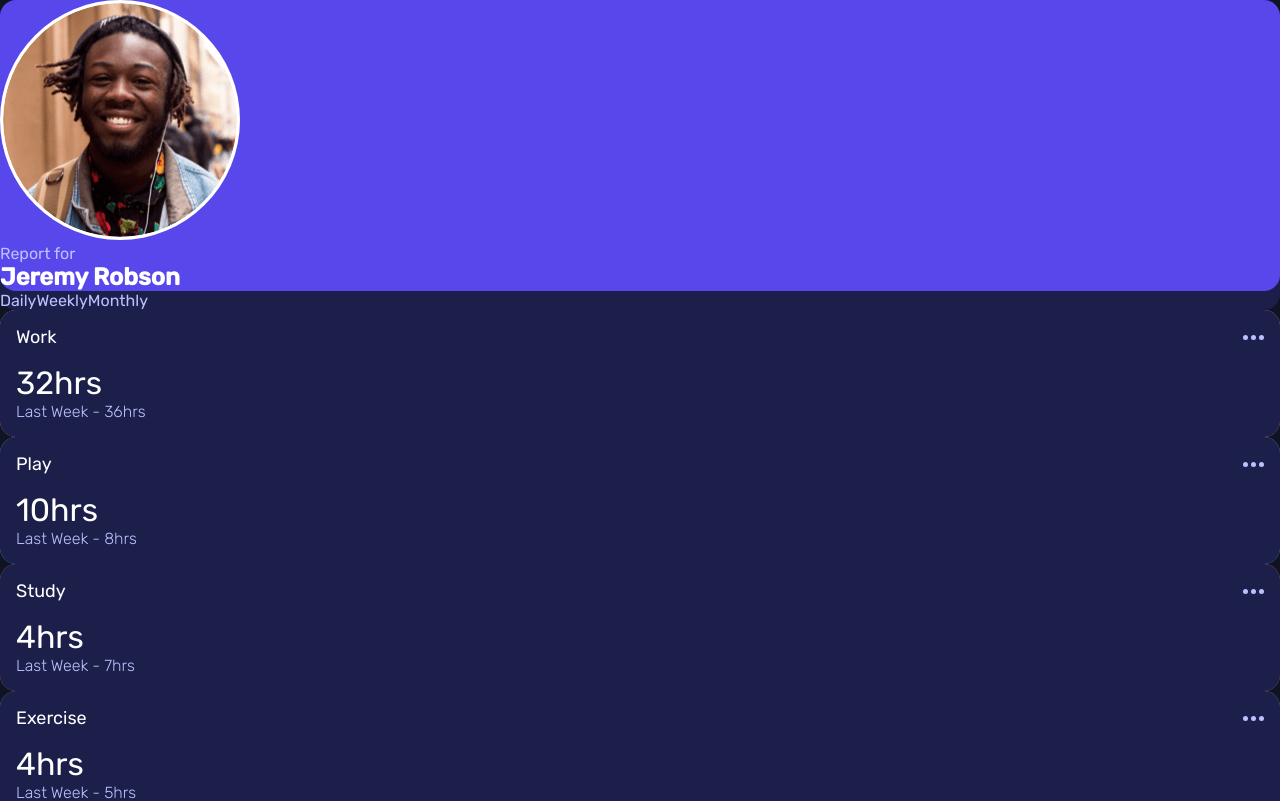
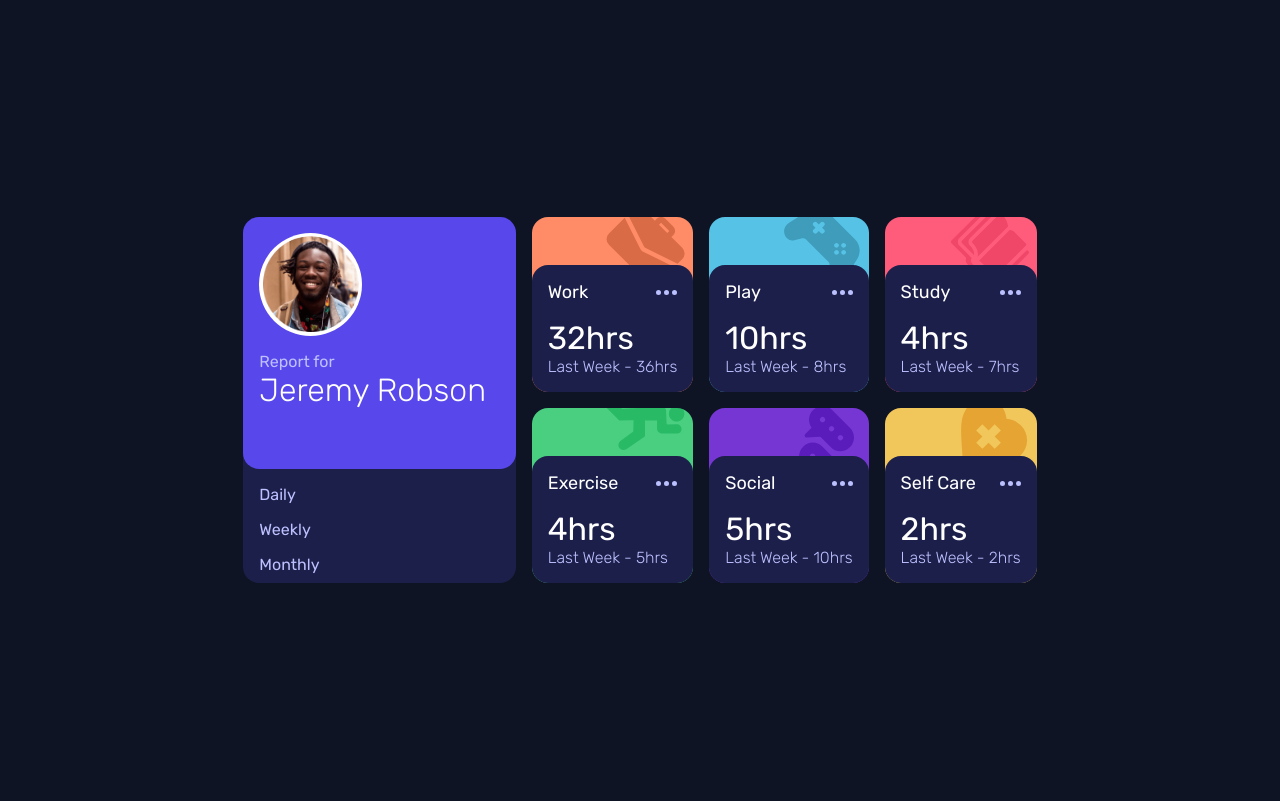
Before and after one commit to im-victor-mendez/React-Time_Tracking_Dashboard, a React (Vite) app: page / in a window 1280 px wide. Shown: the top 801 px of the page. Built offline with nearby package versions, Linux system fonts and the light colour scheme.

Commit message:
Styled for Desktop sizes.

```diff
--- a/src/App.jsx
+++ b/src/App.jsx
@@ -1,7 +1,5 @@
 import { useState } from 'react';
 import './App.scss'
-
-import data from "../data.json";
 
 import User from "./components/User/User";
 import Activity from "./components/Activity/Activity";
--- a/src/main.jsx
+++ b/src/main.jsx
@@ -4,6 +4,7 @@ import './const/colors.scss'
 import './const/fonts.scss'
 import './main.scss'
 import './styles/Mobile.scss'
+import './styles/Desktop.scss'
 import App from './App'
 
 ReactDOM.createRoot(document.getElementById('root')).render(
--- /dev/null
+++ b/src/styles/Desktop.scss
@@ -0,0 +1,53 @@
+@media (min-width: 800px) {
+    body {
+        display: flex;
+        align-items: center;
+        justify-content: center;
+    }
+
+    .App {
+        display: flex;
+        gap: 1rem;
+    }
+
+    #user {
+        #user-info {
+            display: flex;
+            flex-direction: column;
+            gap: 1rem;
+
+            padding: 1rem;
+
+            height: 60%;
+
+            img {
+                width: 40%;
+            }
+
+            h1 {
+                font-weight: 300;
+                font-size: xx-large;
+            }
+        }
+
+        #time-lapse {
+            display: flex;
+            flex-direction: column;
+            gap: 1rem;
+
+            padding: 1rem;
+        }
+    }
+
+    #activities {
+        display: grid;
+        grid-template-columns: auto auto auto;
+        gap: 1rem;
+
+        .activity {
+            .activity-data {
+                margin-top: 3rem;
+            }
+        }
+    }
+}
```
